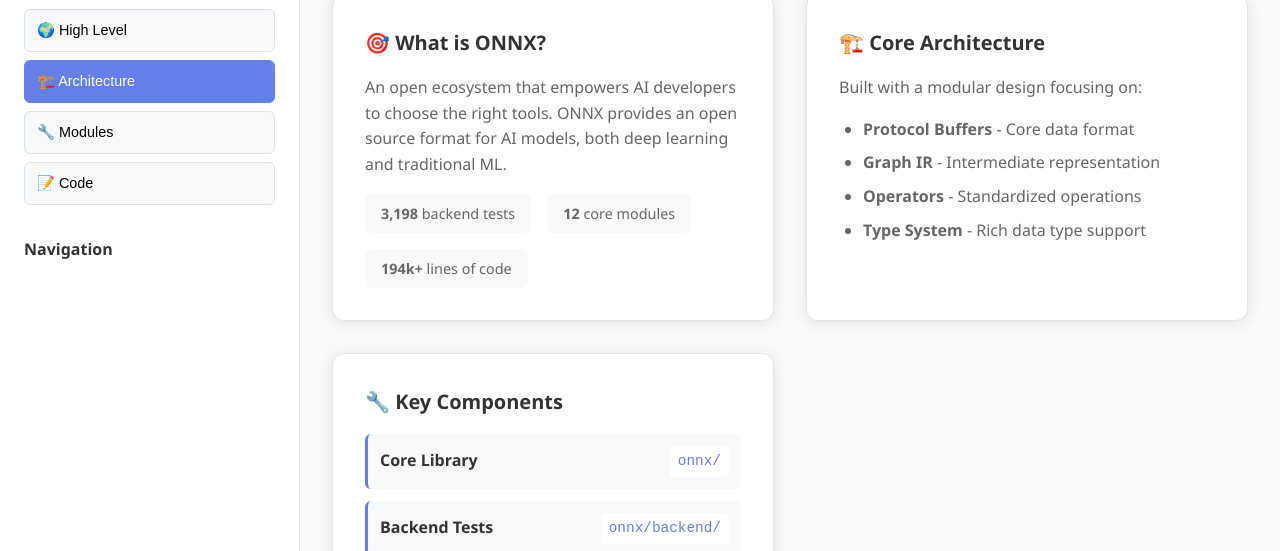
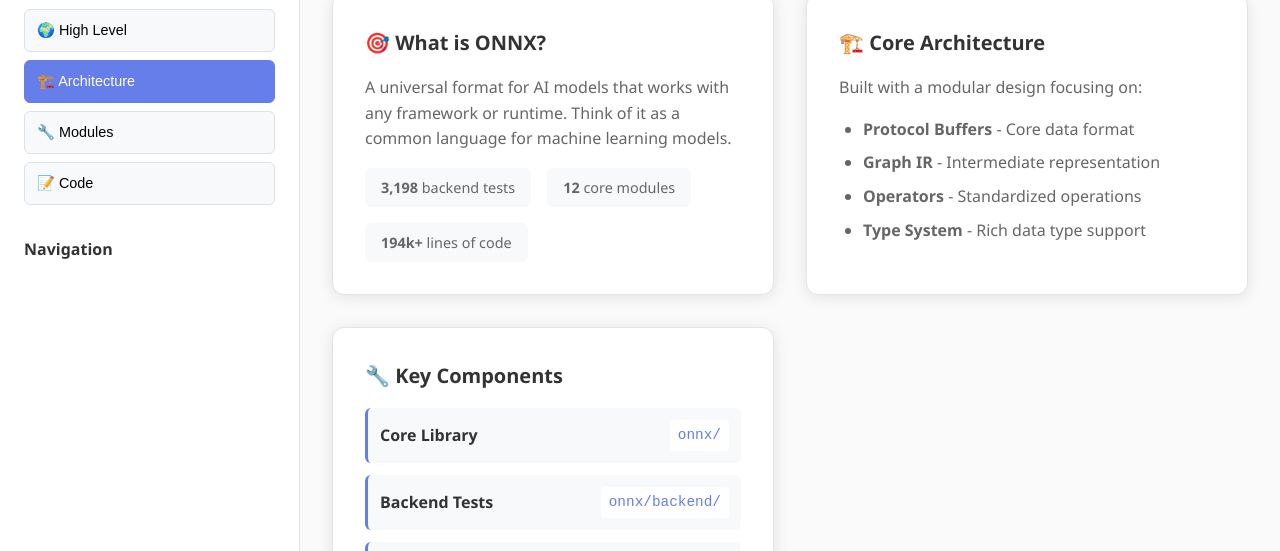
Before and after one commit to armahnii2000/onnx-codebase-explorer, a website: page index.html in a window 1280 px wide. Shown: the part 204-755 px from the top of the page. Drawn offline with nearby package versions, Linux system fonts and the light colour scheme; a script that the page names is missing.

Commit message:
refactor: Simplify ONNX description for better clarity
- Replace technical jargon with clear, accessible language
- Use analogy ('common language') to help users understand the concept
- Make the value proposition more immediate and understandable
- Improve user experience for first-time visitors

```diff
--- a/index.html
+++ b/index.html
@@ -69,7 +69,7 @@
                     <div class="overview-grid">
                         <div class="overview-card">
                             <h3>🎯 What is ONNX?</h3>
-                            <p>An open ecosystem that empowers AI developers to choose the right tools. ONNX provides an open source format for AI models, both deep learning and traditional ML.</p>
+                            <p>A universal format for AI models that works with any framework or runtime. Think of it as a common language for machine learning models.</p>
                             <div class="stats">
                                 <span class="stat"><strong>3,198</strong> backend tests</span>
                                 <span class="stat"><strong>12</strong> core modules</span>
```
